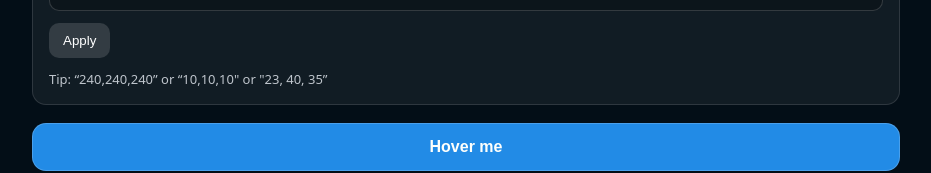
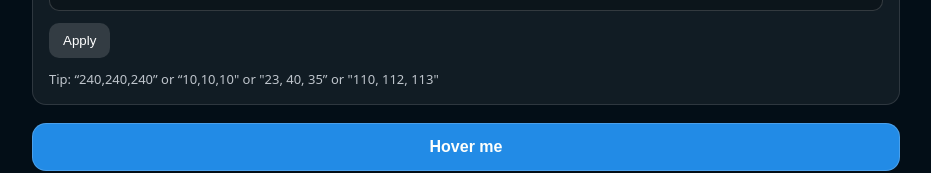
Before and after one commit to solomonmcharo28/SGDAutomaticHover, a plain HTML site: page parity.html in a window 1280 px wide. Shown: the part 164-337 px from the top of the page, without its empty margins (174-1105 px from the left). Drawn offline with Linux system fonts and the light colour scheme.

Commit message:
Update parity.html

```diff
--- a/parity.html
+++ b/parity.html
@@ -16,7 +16,7 @@
         <input id="rgbInput" name="rgb" type="text" value="34, 139, 230" placeholder="e.g. 34, 139, 230" />
       </label>
       <button type="submit">Apply</button>
-      <p class="hint">Tip: “240,240,240” or “10,10,10" or "23, 40, 35”</p>
+      <p class="hint">Tip: “240,240,240” or “10,10,10" or "23, 40, 35” or "110, 112, 113"</p>
     </form>
 
     <section class="demo">
```
